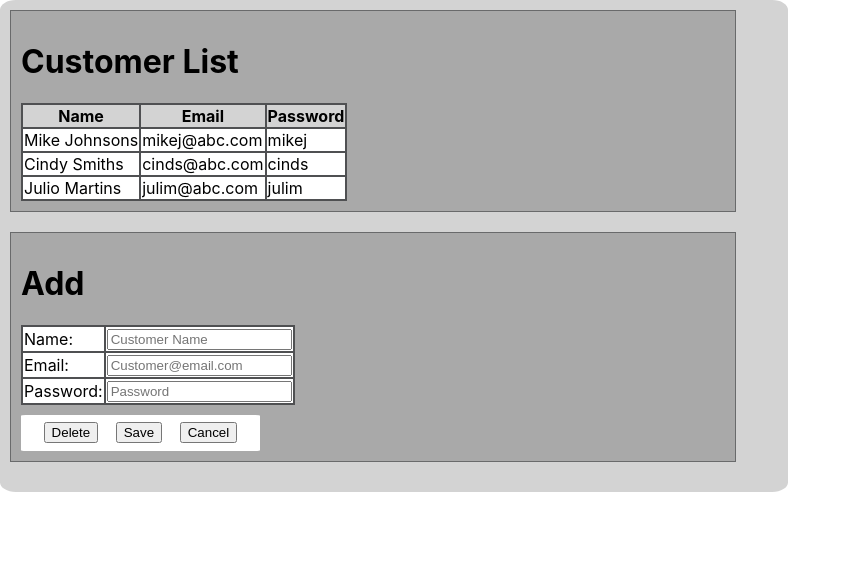
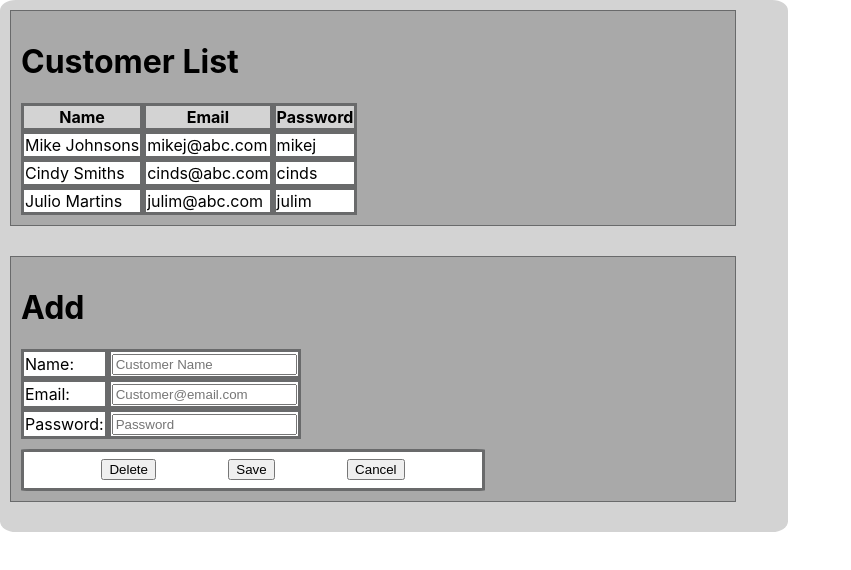
Before and after one commit to anthony-salazar/react-customers-project, a React (Create React App) app in the folder front-end-app/: page / in a window 1280 px wide. Shown: the top 570 px of the page, without its empty margins (0-851 px from the left). Built offline with nearby package versions, Linux system fonts and the light colour scheme.

Commit message:
Updated styling

```diff
--- a/front-end-app/src/App.css
+++ b/front-end-app/src/App.css
@@ -38,10 +38,11 @@
 }
 
 .Card {
+  display: flex;
+  flex-direction: column;
   background-color: lightgray;
   max-width: 60vw;
   border-radius: 2%;
-  max-height: 75vh;
   padding: 10px;
 }
 
@@ -53,19 +54,27 @@
   border-style: solid;
   border-width: 1px;
   margin-bottom: 20px;
+  overflow: auto;
 }
 
 .Table {
-  background-color: #4f5052;
-  max-width: 50vw;
+  display: block;
+  max-width: 90%;
+  border-spacing: 0;
 }
 
 .Table-header {
+
   background-color: lightgray;
+  border-color: #696a6b;
+  border-style: solid;
 }
 
 .Table-cell {
+
   background-color: white;
+  border-color: #696a6b;
+  border-style: solid;
 }
 
 .Form-buttons {
@@ -73,7 +82,7 @@
   justify-content: space-evenly;
   background-color: white;
   margin-top: 10px;
-  max-width: 32.5%;
+  max-width: 35vw;
   padding: 5px;
   padding-top: 7.5px;
   padding-bottom: 7.5px;
--- a/front-end-app/src/CustomerList.js
+++ b/front-end-app/src/CustomerList.js
@@ -8,14 +8,14 @@ function CustomerList(props) {
         <div className='Inner-card'>
         <h1>Customer List</h1>
         <table className='Table'>
-          <thead >
-            <tr >
+          <thead className="Table-row" >
+            <tr>
               <th className='Table-header'>Name</th>
               <th className='Table-header'>Email</th>
               <th className='Table-header'>Password</th>
             </tr>
           </thead>
-          <tbody >
+          <tbody className='Table-row'>
             {props.customers.map((customer) => {
               return (
                 <tr onClick={() => props.handleClick(customer)} id={customer.id}>
```
